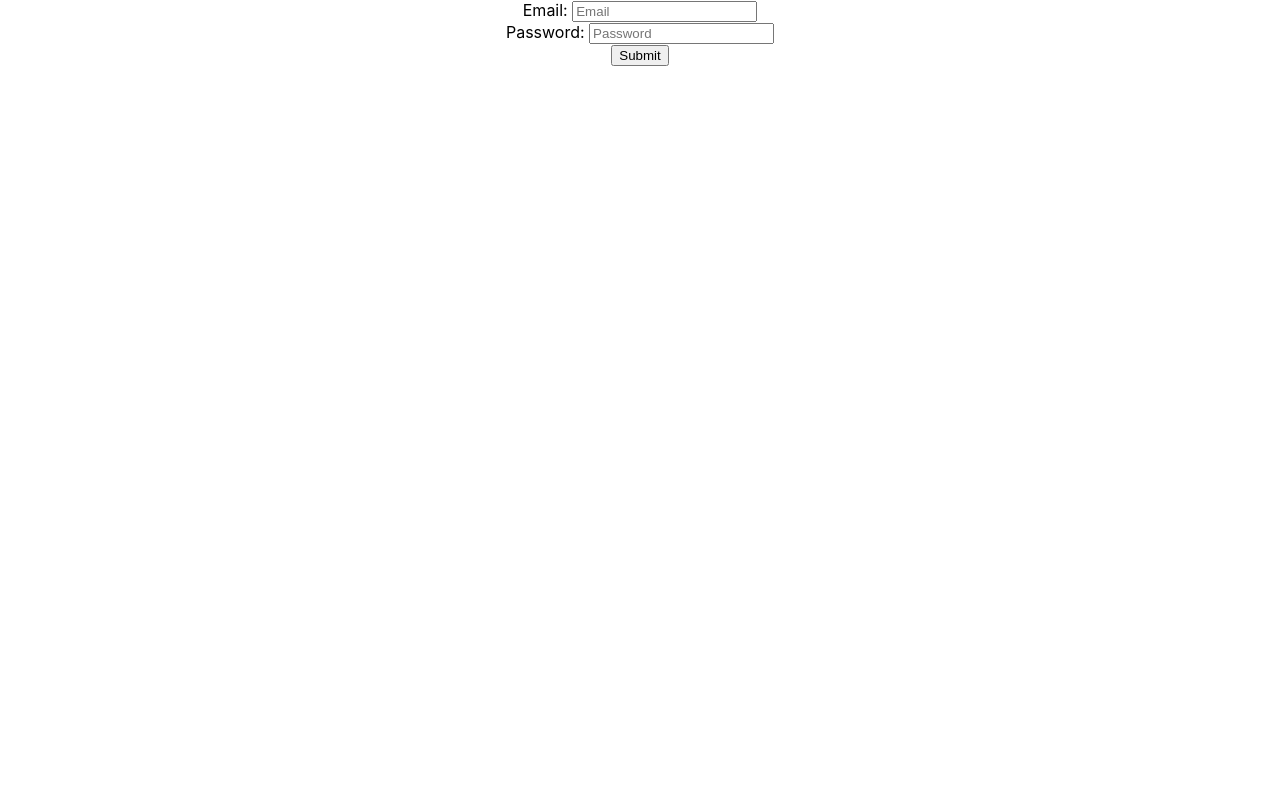
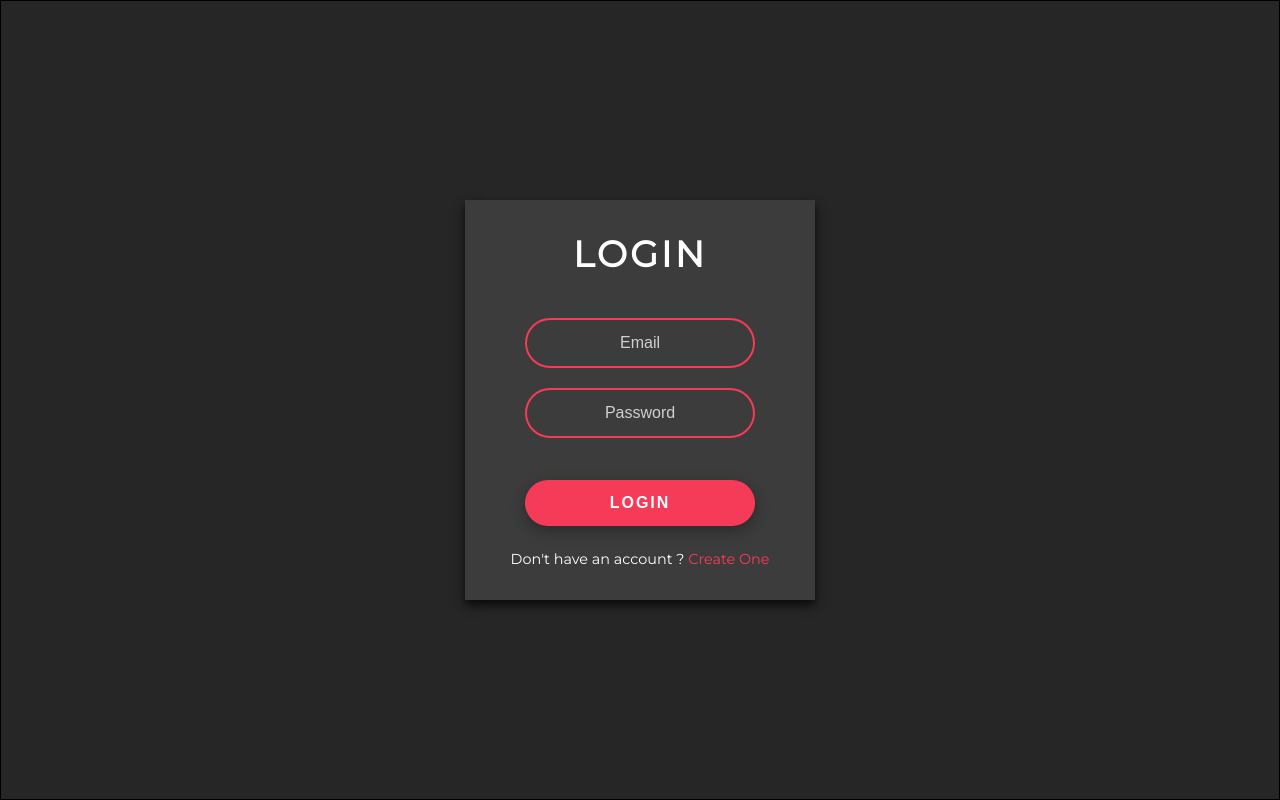
Before and after one commit to makdoom/MERN_Login_System, a React (Create React App) app in the folder client/: page /login in a window 1280 px wide. Built offline with nearby package versions, Linux system fonts and the light colour scheme.

Commit message:
Done with Login UI

```diff
--- a/client/src/App.css
+++ /dev/null
@@ -1,38 +0,0 @@
-.App {
-  text-align: center;
-}
-
-.App-logo {
-  height: 40vmin;
-  pointer-events: none;
-}
-
-@media (prefers-reduced-motion: no-preference) {
-  .App-logo {
-    animation: App-logo-spin infinite 20s linear;
-  }
-}
-
-.App-header {
-  background-color: #282c34;
-  min-height: 100vh;
-  display: flex;
-  flex-direction: column;
-  align-items: center;
-  justify-content: center;
-  font-size: calc(10px + 2vmin);
-  color: white;
-}
-
-.App-link {
-  color: #61dafb;
-}
-
-@keyframes App-logo-spin {
-  from {
-    transform: rotate(0deg);
-  }
-  to {
-    transform: rotate(360deg);
-  }
-}
--- a/client/src/App.js
+++ b/client/src/App.js
@@ -1,18 +1,19 @@
 import React from "react";
 import { Provider } from "react-redux";
 import store from "./store";
-import "./App.css";
+import "./stylesheets/App.css";
 import Counter from "./components/Counter";
 import { BrowserRouter as Router, Switch, Route } from "react-router-dom";
 import Home from "./components/Home";
+import Login from "./components/Login";
 
 function App() {
   return (
     <Router>
       <Switch>
         <Provider store={store}>
-          <div className="App">
-            <Route exact path="/login" component={Home} />
+          <div className="app">
+            <Route exact path="/login" component={Login} />
             <Route exact path="/counter" component={Counter} />
           </div>
         </Provider>
--- /dev/null
+++ b/client/src/components/Login.js
@@ -0,0 +1,26 @@
+import React from "react";
+import "../stylesheets/login.css";
+
+const Login = () => {
+  return (
+    <div className="login">
+      <div className="login__box">
+        <form className="form__control">
+          <div className="login__header">
+            <h2>Login</h2>
+          </div>
+          <div className="login__body">
+            <input type="email" placeholder="Email" />
+            <input type="password" placeholder="Password" />
+            <button type="submit">Login</button>
+          </div>
+          <p>
+            Don't have an account ? <a href="#">Create One</a>
+          </p>
+        </form>
+      </div>
+    </div>
+  );
+};
+
+export default Login;
--- a/client/src/index.css
+++ /dev/null
@@ -1,13 +0,0 @@
-body {
-  margin: 0;
-  font-family: -apple-system, BlinkMacSystemFont, 'Segoe UI', 'Roboto', 'Oxygen',
-    'Ubuntu', 'Cantarell', 'Fira Sans', 'Droid Sans', 'Helvetica Neue',
-    sans-serif;
-  -webkit-font-smoothing: antialiased;
-  -moz-osx-font-smoothing: grayscale;
-}
-
-code {
-  font-family: source-code-pro, Menlo, Monaco, Consolas, 'Courier New',
-    monospace;
-}
--- a/client/src/index.js
+++ b/client/src/index.js
@@ -1,6 +1,5 @@
 import React from 'react';
 import ReactDOM from 'react-dom';
-import './index.css';
 import App from './App';
 
 ReactDOM.render(
--- /dev/null
+++ b/client/src/stylesheets/App.css
@@ -0,0 +1,17 @@
+@import url("https://fonts.googleapis.com/css2?family=Montserrat&family=Poppins:wght@500&display=swap");
+* {
+  margin: 0;
+  padding: 0;
+  box-sizing: border-box;
+}
+
+body {
+  font-family: "Montserrat", sans-serif;
+}
+
+.app {
+  height: 100vh;
+  width: 100vw;
+  background: #262626;
+  color: #fff;
+}
--- /dev/null
+++ b/client/src/stylesheets/login.css
@@ -0,0 +1,96 @@
+.login {
+  width: 100%;
+  height: 100%;
+  border: 1px solid #000;
+  display: flex;
+  justify-content: center;
+  align-items: center;
+  font-family: "Montserrat", sans-serif;
+}
+
+.login__box {
+  height: 400px;
+  width: 350px;
+  background: #3d3c3c;
+  /* border: 1px solid #fff; */
+  box-shadow: 0 5px 10px rgba(0, 0, 0, 0.8);
+}
+
+.login__box .form__control {
+  height: 100%;
+  width: 100%;
+  display: flex;
+  flex-direction: column;
+  justify-content: center;
+  align-items: center;
+}
+
+.login__header {
+  font-size: 1.5rem;
+  margin-bottom: 2rem;
+  text-transform: uppercase;
+  letter-spacing: 3px;
+}
+
+.login__body {
+  display: flex;
+  flex-direction: column;
+  justify-content: center;
+  align-items: center;
+}
+
+.login__body input {
+  margin: 10px auto;
+  display: block;
+  background: none;
+  border: none;
+  padding: 14px 10px;
+  border-radius: 30px;
+  outline: none;
+  text-align: center;
+  border: 2px solid #f53b57;
+  width: 230px;
+  color: #fff;
+  font-size: 1rem;
+  transition: 0.25s ease-in-out;
+}
+
+::placeholder {
+  color: #d1cfcf;
+}
+.login__body input:focus {
+  width: 280px;
+  border: 2px solid #27ae60;
+}
+
+.login__body button {
+  padding: 14px 25px;
+  width: 230px;
+  border-radius: 30px;
+  background: #f53b57;
+  border: none;
+  color: #fff;
+  outline: none;
+  font-weight: 600;
+  font-size: 1rem;
+  text-transform: uppercase;
+  letter-spacing: 2px;
+  margin-top: 2rem;
+  cursor: pointer;
+  box-shadow: 0 5px 15px rgba(0, 0, 0, 0.3);
+  transition: 0.2s ease-in-out;
+}
+
+.login__body button:hover {
+  transform: translateY(-4px);
+}
+
+.form__control p {
+  margin-top: 1.5rem;
+  font-size: 0.9rem;
+}
+
+.form__control p a {
+  text-decoration: none;
+  color: #f53b57;
+}
```
